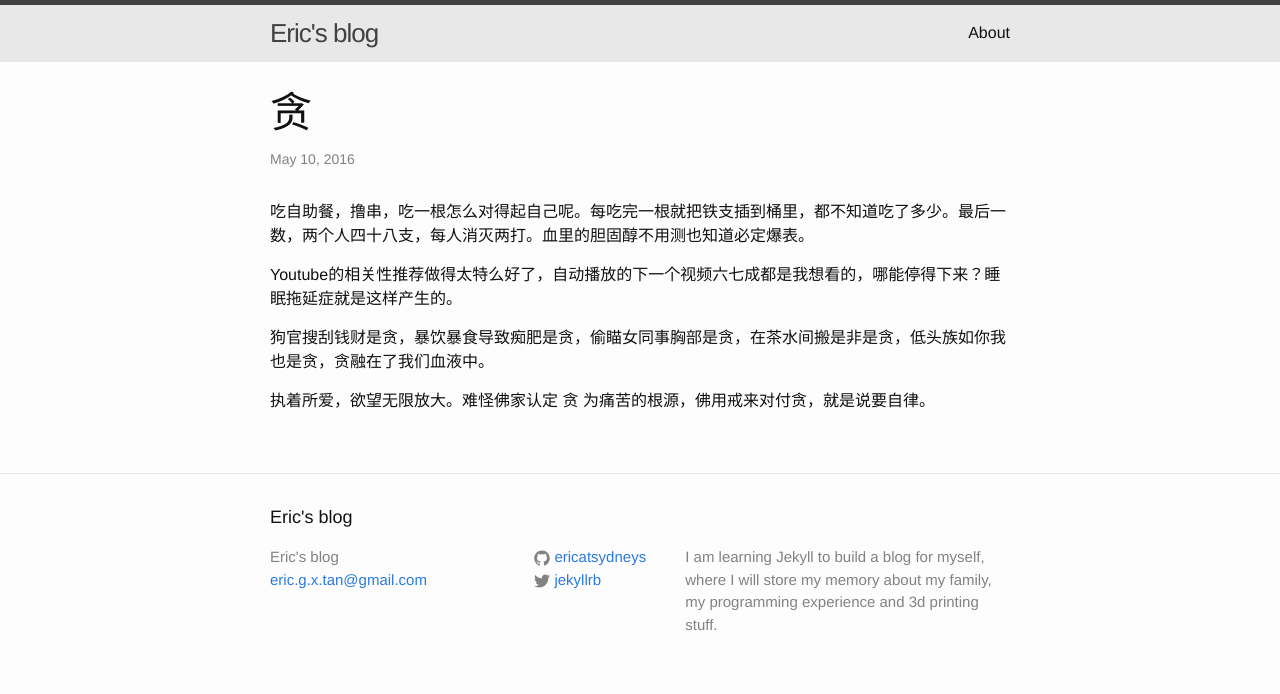
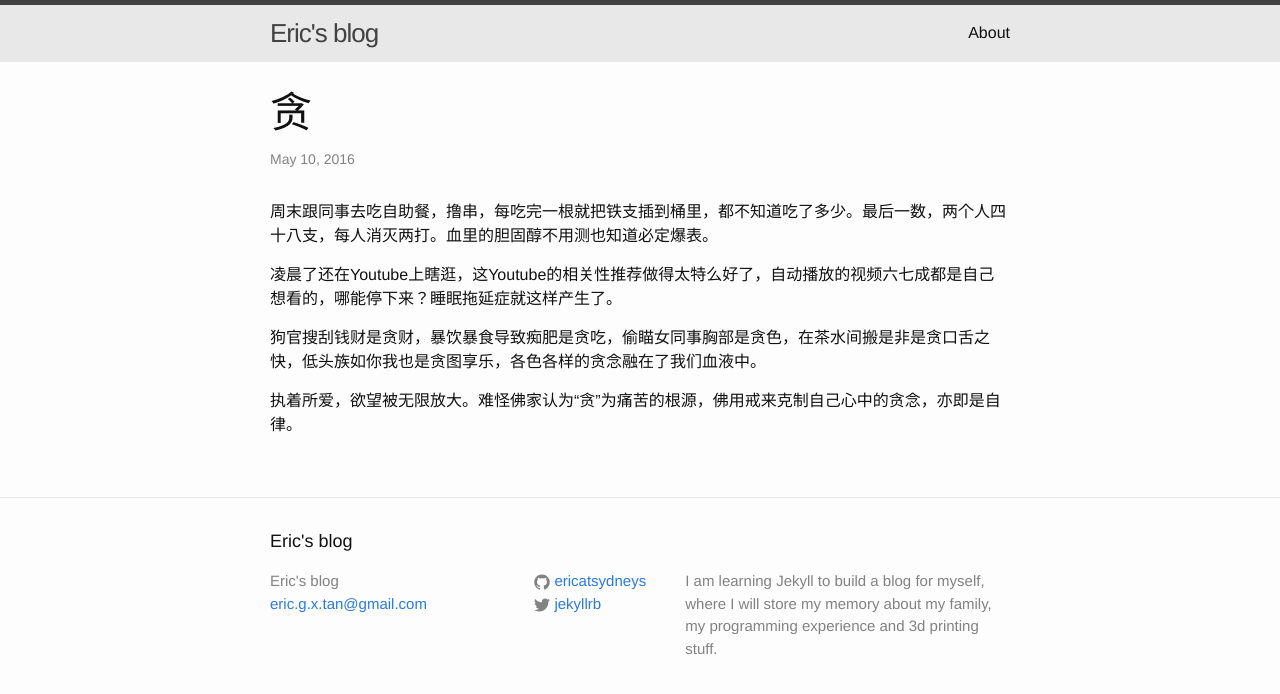
Before and after one commit to ericatsydney/ericatsydney.github.io, a Jekyll site: the page built from _posts/2016-05-10-greedy.markdown, in a window 1280 px wide. Shown: the top 694 px of the page. Built offline with Jekyll 4.4.1, drawn with Linux system fonts in a browser that asks for light colours.

Commit message:
Updated one post.

```diff
--- a/_posts/2016-05-10-greedy.markdown
+++ b/_posts/2016-05-10-greedy.markdown
@@ -5,10 +5,10 @@ date:   2016-05-10 18:00:52 +1000
 categories: Thinking
 ---
 
-吃自助餐，撸串，吃一根怎么对得起自己呢。每吃完一根就把铁支插到桶里，都不知道吃了多少。最后一数，两个人四十八支，每人消灭两打。血里的胆固醇不用测也知道必定爆表。
+周末跟同事去吃自助餐，撸串，每吃完一根就把铁支插到桶里，都不知道吃了多少。最后一数，两个人四十八支，每人消灭两打。血里的胆固醇不用测也知道必定爆表。
 
-Youtube的相关性推荐做得太特么好了，自动播放的下一个视频六七成都是我想看的，哪能停得下来？睡眠拖延症就是这样产生的。
+凌晨了还在Youtube上瞎逛，这Youtube的相关性推荐做得太特么好了，自动播放的视频六七成都是自己想看的，哪能停下来？睡眠拖延症就这样产生了。
 
-狗官搜刮钱财是贪，暴饮暴食导致痴肥是贪，偷瞄女同事胸部是贪，在茶水间搬是非是贪，低头族如你我也是贪，贪融在了我们血液中。
+狗官搜刮钱财是贪财，暴饮暴食导致痴肥是贪吃，偷瞄女同事胸部是贪色，在茶水间搬是非是贪口舌之快，低头族如你我也是贪图享乐，各色各样的贪念融在了我们血液中。
 
-执着所爱，欲望无限放大。难怪佛家认定 贪 为痛苦的根源，佛用戒来对付贪，就是说要自律。
+执着所爱，欲望被无限放大。难怪佛家认为“贪”为痛苦的根源，佛用戒来克制自己心中的贪念，亦即是自律。
--- a/_posts/2016-05-11-politics.markdown
+++ b/_posts/2016-05-11-politics.markdown
@@ -4,6 +4,7 @@ title:  "政治"
 date:   2016-05-11 22:30:52 +1000
 categories: Thinking
 ---
+政治
 
 一切从利益出发，而不考虑道德或者事实。
 
--- a/_posts/2016-05-12-hacker.markdown
+++ /dev/null
@@ -1,6 +0,0 @@
----
-layout: post
-title:  "黑客精神"
-date:   2016-05-12 7:00:52 +1000
-categories: Thinking
----
```
Also changed, not shown: _posts/2016-05-12-hack.markdown (added, +10 -0 lines).
